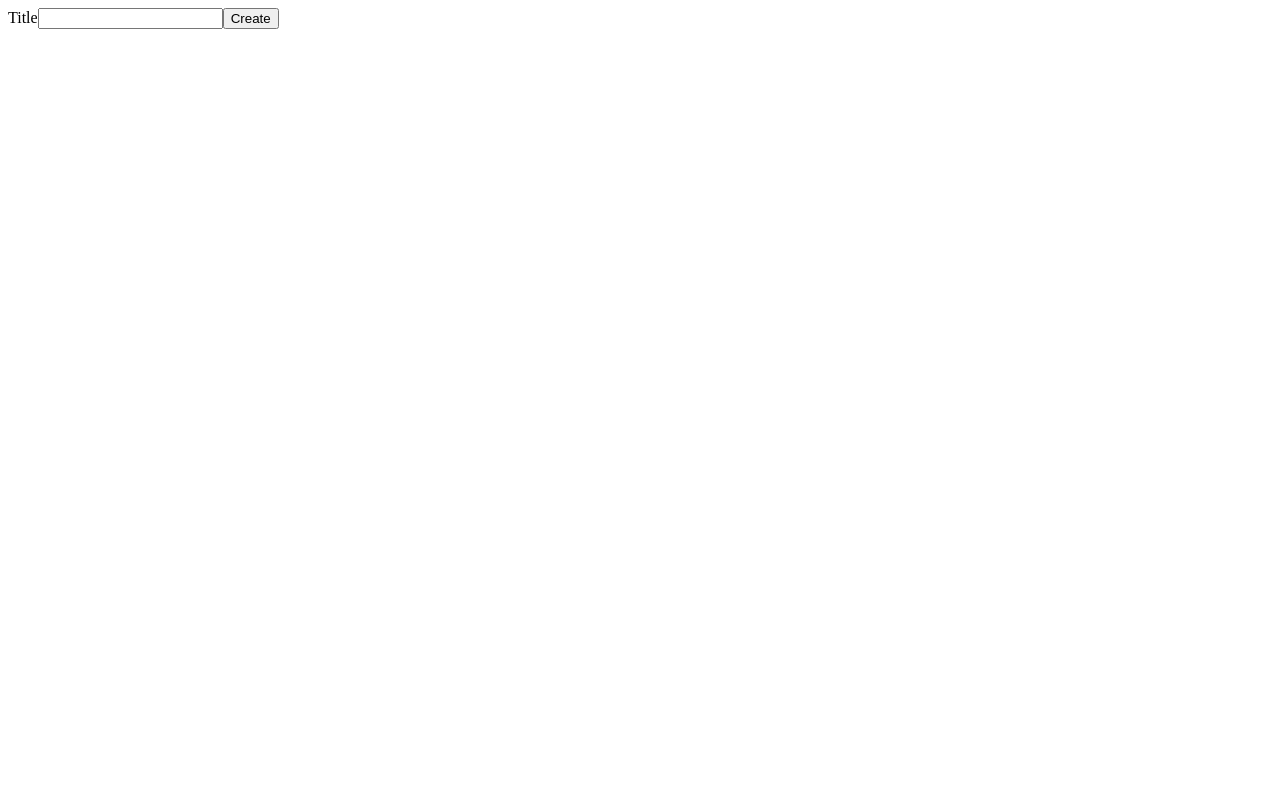
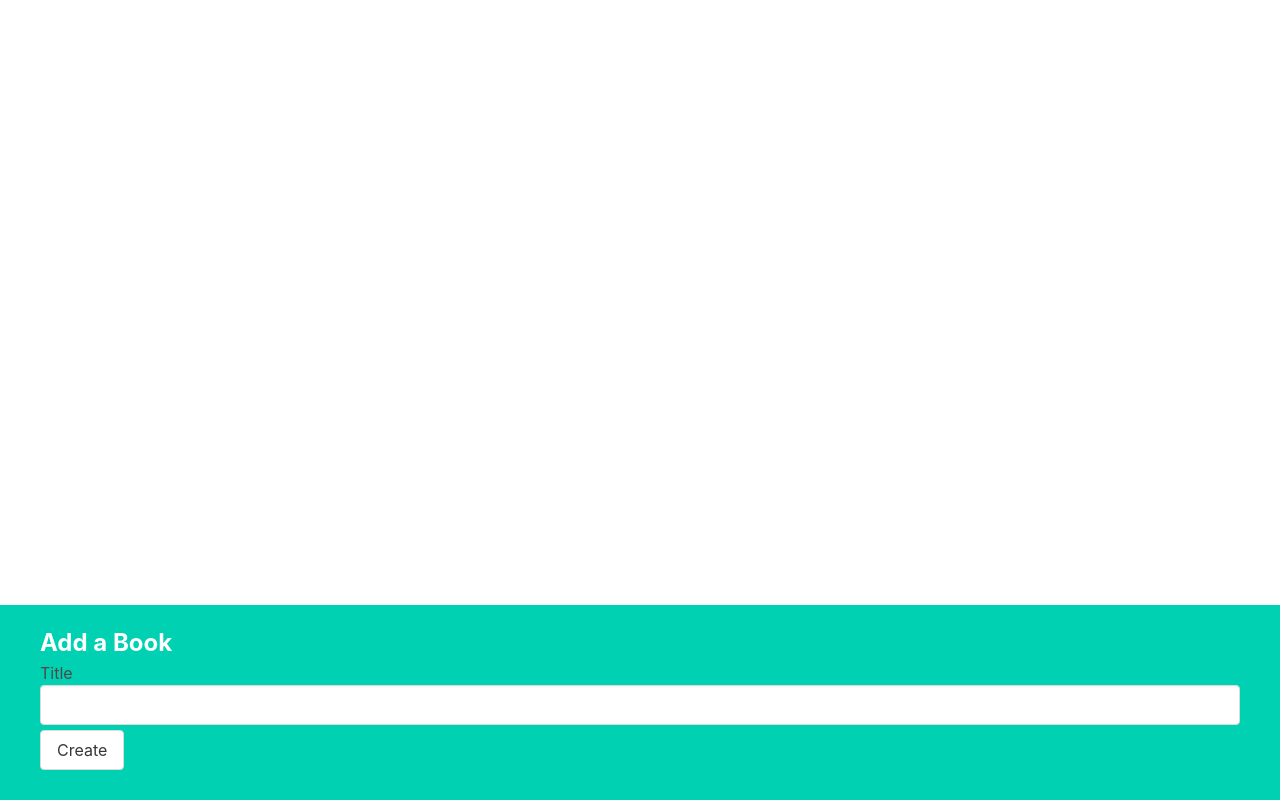
Before and after one commit to logan-lampton/react_work, a React (Create React App) app in the folder books/: page / in a window 1280 px wide. Built offline with nearby package versions, Linux system fonts and the light colour scheme.

Commit message:
styled BookCreate component

```diff
--- a/books/src/components/BookCreate.js
+++ b/books/src/components/BookCreate.js
@@ -17,11 +17,12 @@
     };
 
     return (
-        <div>
+        <div className="book-create">
+            <h3>Add a Book</h3>
             <form onSubmit={handleSubmit}>
                 <label>Title</label>
-                <input value={title} onChange={handleChange} />
-                <button>Create</button>
+                <input className="input" value={title} onChange={handleChange} />
+                <button className="button">Create</button>
             </form>
         </div>
     )
--- a/books/src/index.js
+++ b/books/src/index.js
@@ -1,3 +1,4 @@
+import './index.css';
 import React from 'react';
 import ReactDOM from 'react-dom/client';
 import App from './App';
```
